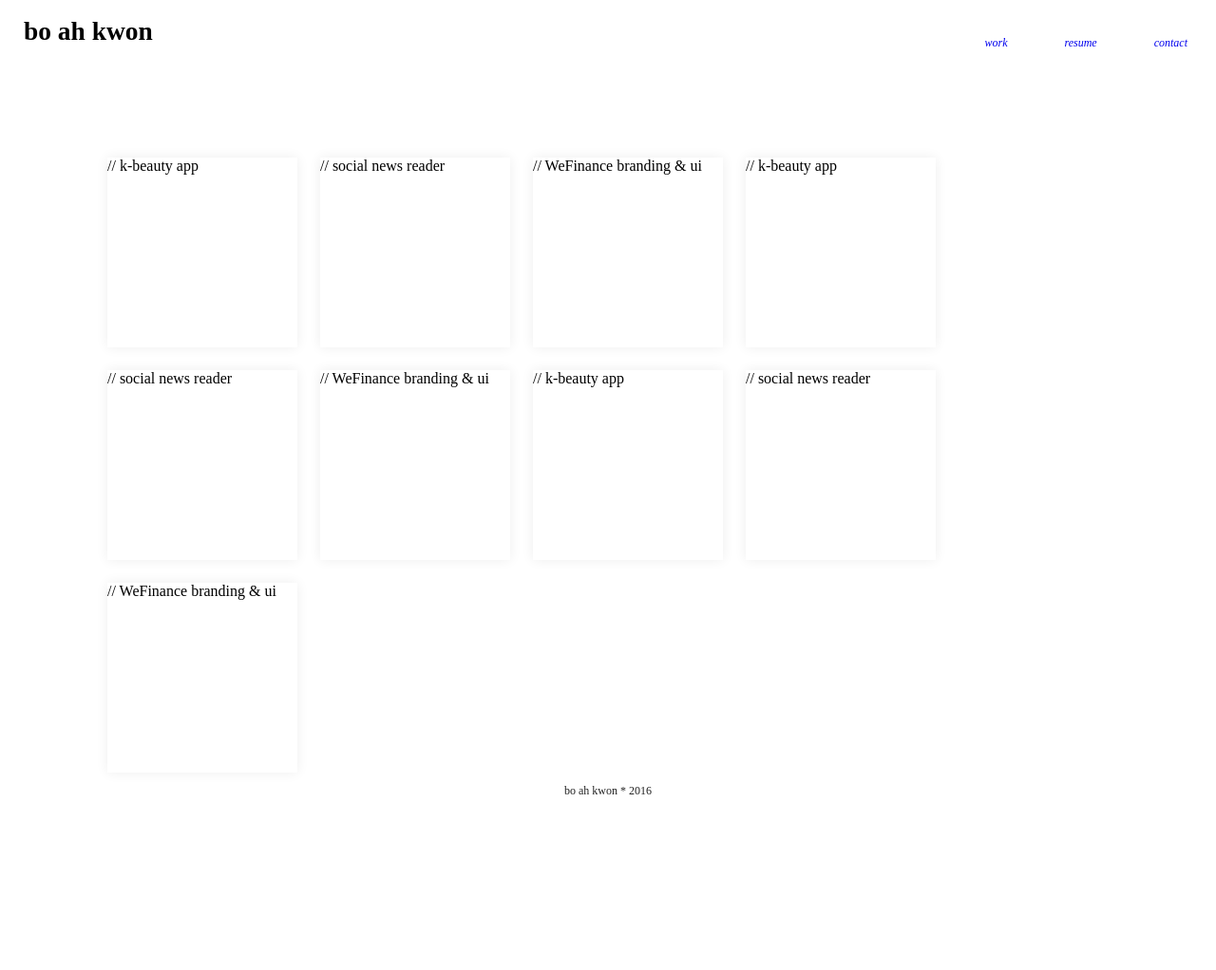
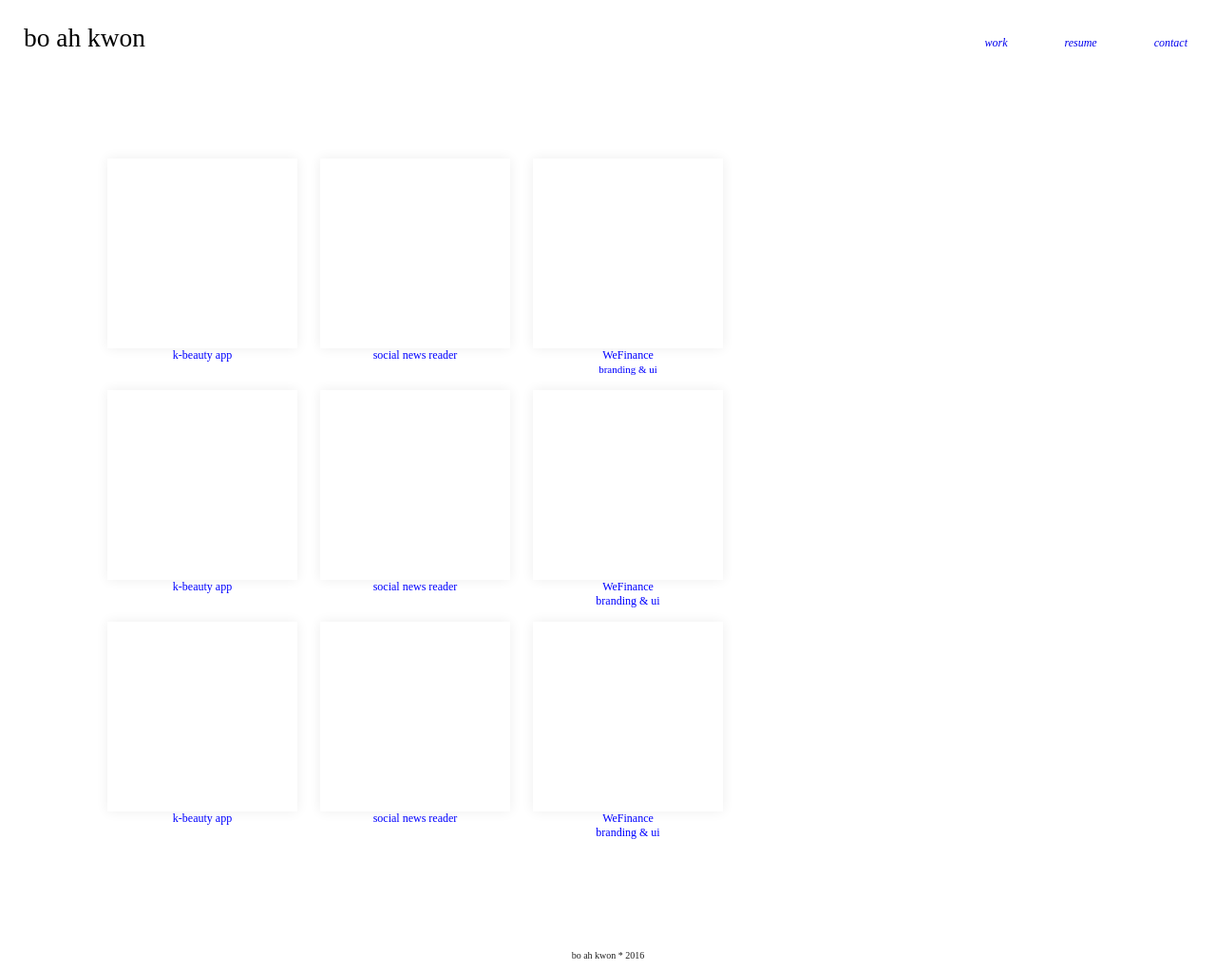
Before and after one commit to bkwon0402/bkwon0402.github.io, a Jekyll site: the page built from index.html, in a window 1280 px wide. Shown: the whole page at 95% size. Built offline with Jekyll 4.4.1, drawn with Linux system fonts in a browser that asks for light colours; before the commit the page ends 908 px from its top, so only the background shows below that.

Commit message:
added some styling

```diff
--- a/index.html
+++ b/index.html
@@ -4,15 +4,15 @@ headtouse: headcontent.html
 title: home
 ---
 
-<div id="hero"><h1>bo ah kwon</h1></div>
+<div id="hero">bo ah kwon</div>
 <ul class="portfolio">
-	<li><div class="details">// k-beauty app</div></li>
-	<li>// social news reader</li>
-	<li>// WeFinance <span>branding &amp; ui</span></li>
-	<li>// k-beauty app</li>
-	<li>// social news reader</li>
-	<li>// WeFinance <span>branding &amp; ui</span></li>
-	<li>// k-beauty app</li>
-	<li>// social news reader</li>
-	<li>// WeFinance <span>branding &amp; ui</span></li>
+	<li><div class="sample"></div><div class="details">k-beauty app</div></li>
+	<li><div class="sample"></div><div class="details">social news reader</div></li>
+	<li><div class="sample"></div><div class="details">WeFinance <br><span>branding &amp; ui</span></div></li>
+	<li><div class="sample"></div><div class="details">k-beauty app</div></li>
+	<li><div class="sample"></div><div class="details">social news reader</div></li>
+	<li><div class="sample"></div><div class="details">WeFinance <br>branding &amp; ui</div></li>
+	<li><div class="sample"></div><div class="details">k-beauty app</div></li>
+	<li><div class="sample"></div><div class="details">social news reader</div></li>
+	<li><div class="sample"></div><div class="details">WeFinance <br>branding &amp; ui</div></li>
 </ul>
--- a/styles/core.css
+++ b/styles/core.css
@@ -3,25 +3,30 @@ body {
 }
 
 h1 {
-	font-size: 27.44px;
 }
 
 #hero {
-	position: absolute;
-	top: 0px;
-	left: 25px;
+	font-size:	27.44px;
+	font-style: normal;
+	position: 	absolute;
+	top: 		25px;
+	left: 		25px;
+}
+
+#hero:hover {
+	font-weight: bold;
 }
 
 #homeLogo {
-	display: none;
-	color: #000;
+	display: 	none;
+	color: 		#000;
 	text-align: center;
-	top: 0px;
-	left: 0px;
-	height: 30px;
-	width: 30px;
-	padding: 20px;
-	font-size: 24px;
+	top: 		0px;
+	left: 		0px;
+	height: 	30px;
+	width: 		30px;
+	padding: 	20px;
+	font-size: 	24px;
 }
 
 .nav {
@@ -43,10 +48,10 @@ h1 {
 }
 
 .nav li {
-	font-size: 12px;
+	font-size: 	12px;
 	font-style: italic;
-	float: left;
-	margin: 30px;
+	float: 		left;
+	margin: 	30px;
 }
 
 .nav li a {
@@ -55,34 +60,51 @@ h1 {
 
 
 .portfolio {
-	margin: 53px;
-	margin-top: 103px;
+	position: 	relative;
+	width: 		700px;
+	margin: 	104px 53px;
 	list-style: none;
 }
 
 .portfolio li {
-	box-shadow: 0px 0px 12px #eee;
-	width: 200px;
-	height: 200px;
-	float: left;
-	margin: 12px;
+	position: 	relative;
+	float: 		left;
+	margin: 	12px;
+	height: 	220px;
 }
 
-.portfolio li.details {
-	color: blue;
+.portfolio li .sample {
+	display: 	block;
+	width: 		200px;
+	height: 	200px;
+	box-shadow: 0px 0px 12px #eee;
+
 }
+
+.details {
+	font-size: 	12px;
+	text-align: center;
+	bottom: 	0px;
+	color: 		blue;
+}
+
+.details span {
+	font-size: 11px;
+}
+
 .footer {
 	clear: 			both;
 	position: 		relative;
 	bottom: 		0px;
 	width: 			100%;
+	padding-top: 	104px;
 }
 
 .footer-message {
 	position: 	relative;
 	text-align: center;
 	color: 		#212121;
-	font-size: 	12px;
+	font-size: 	10px;
 	width: 		350px;
 	margin: 	10px auto;
 }
```
